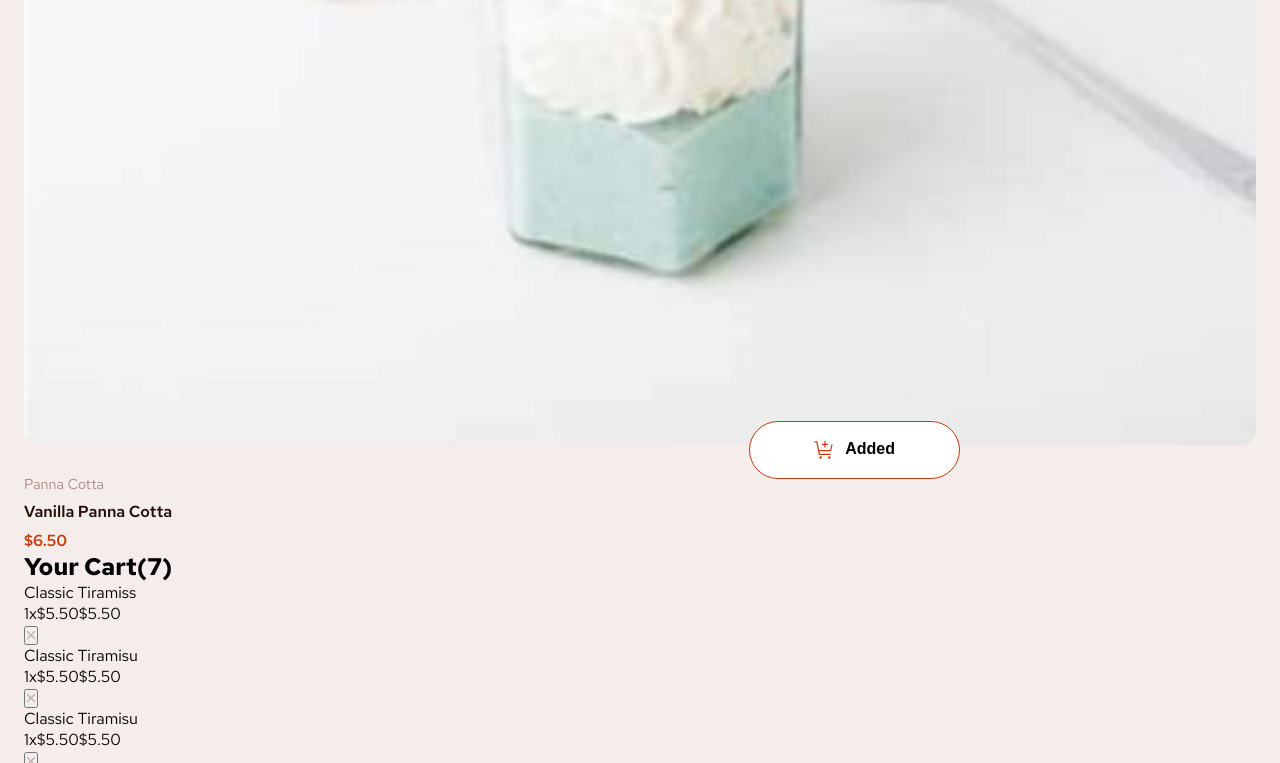
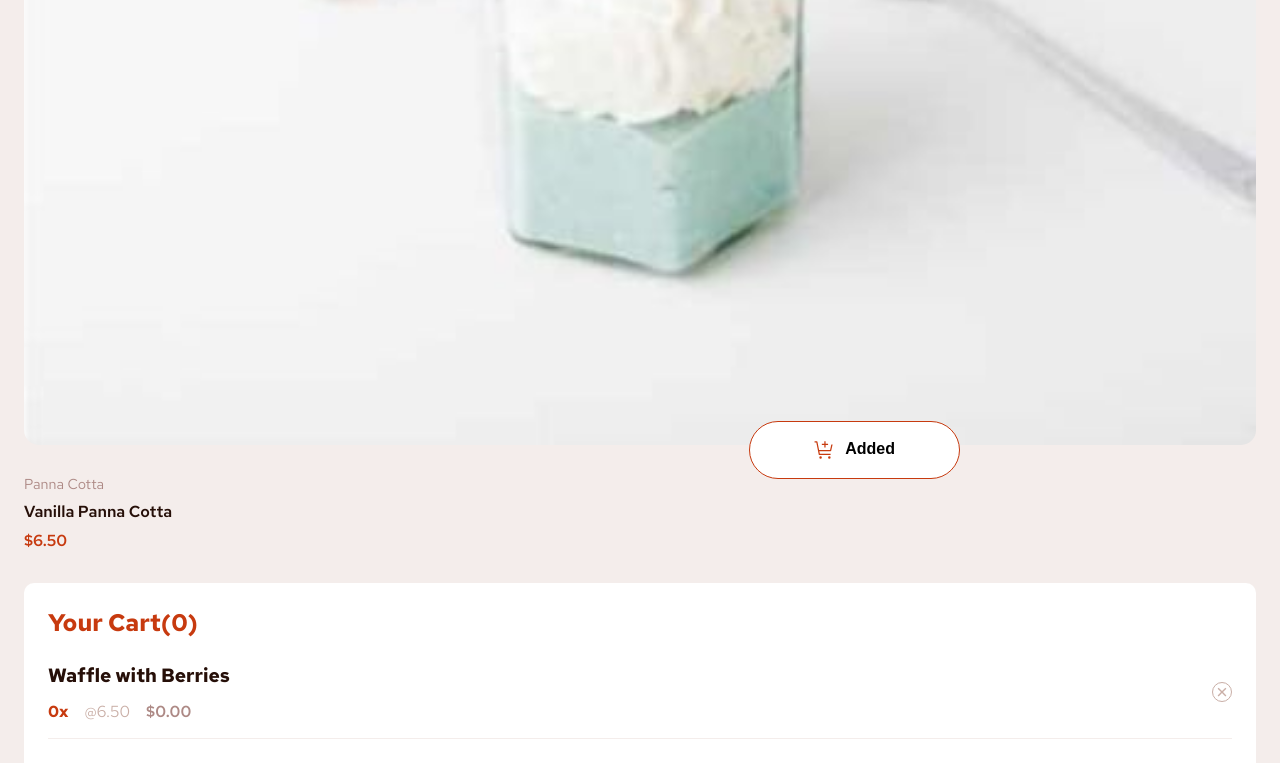
Before and after one commit to shekinahwebdev/PRODUCT-LIST-CART, a React (Vite) app: page / in a window 1280 px wide. Shown: the part 11237-12000 px from the top of the page. Built offline with nearby package versions, Linux system fonts and the light colour scheme; a web font is replaced by a local one.

Commit message:
Add food selection and cart functionality with UI updates

```diff
--- a/src/App.css
+++ b/src/App.css
@@ -179,3 +179,116 @@ body {
   font-weight: 500;
   margin-top: 1rem;
 }
+
+.selected-food-page {
+  margin-top: 2rem;
+  border-radius: 10px;
+  /* border: 1px solid black; */
+  padding: 1.5rem 1.5rem;
+  background-color: white;
+  display: flex;
+  flex-direction: column;
+  gap: 1.5rem;
+}
+
+.selected-food-page__title {
+  font-size: 1.5rem;
+  color: var(--Red);
+}
+
+.food-selected {
+  /* border: 2px solid green; */
+  border-bottom: 1px solid var(--Rose-100);
+  padding-bottom: 1rem;
+  display: flex;
+  flex-direction: row;
+  justify-content: space-between;
+  align-items: center;
+}
+.selected-food-left {
+  display: flex;
+  flex-direction: column;
+}
+
+.food-selected p {
+  color: var(--Rose-900);
+  font-weight: bold;
+  font-size: 1.2rem;
+}
+
+.selected-food-number {
+  color: var(--Red);
+  /* margin-right: 1rem; */
+  font-weight: 800;
+}
+
+.selected-food-price {
+  color: var(--Rose-300);
+}
+
+.selected-food-total-price {
+  color: var(--Rose-400);
+  font-weight: 600;
+}
+
+.food-price-section {
+  display: flex;
+  align-items: center;
+  gap: 1rem;
+  margin-top: 0.8rem;
+}
+
+.selected-food-remove {
+  border: none;
+  height: 20px;
+  width: 20px;
+  padding-top: 2px;
+  background-color: white;
+  border: 1px solid var(--Rose-300);
+  border-radius: 50%;
+}
+
+.selected-food-remove:hover {
+  cursor: pointer;
+}
+
+.total-price {
+  display: flex;
+  flex-direction: row;
+  justify-content: space-between;
+  align-items: center;
+}
+
+.total-price p {
+  color: var(--Rose-900);
+  font-size: 1.1rem;
+}
+
+.total-price span {
+  font-size: 2rem;
+  color: var(--Rose-900);
+  font-weight: bold;
+}
+
+.food-information {
+  display: flex;
+  align-items: center;
+  gap: 1rem;
+  padding: 1rem 1.2rem;
+  background-color: var(--Rose-100);
+  border-radius: 5px;
+}
+
+.confirm-order-button {
+  margin-top: 1rem;
+  border: none;
+  padding: 1rem;
+  background-color: var(--Red);
+  color: var(--Rose-100);
+  border-radius: 200px;
+  font-size: 1.1rem;
+}
+
+.confirm-order-button:hover {
+  cursor: pointer;
+}
--- a/src/components/Food.tsx
+++ b/src/components/Food.tsx
@@ -8,6 +8,12 @@ interface FoodProps {
   tabletImage: string;
   desktopImage: string;
   thumbnail: string;
+  onSelect?: (
+    name: string,
+    price: number,
+    foodCount: number,
+    cathegory: string
+  ) => void;
 }
 
 const Food: React.FC<FoodProps> = ({
@@ -18,12 +24,14 @@ const Food: React.FC<FoodProps> = ({
   tabletImage,
   desktopImage,
   thumbnail,
+  onSelect,
 }) => {
   const [isAdded, setIsAdded] = useState(false);
   const [count, setCount] = useState(1);
 
   const handleAddtoCart = () => {
     setIsAdded(true);
+    onSelect?.(name, price, count, cathegory);
   };
 
   const handleDecrement = () => {
--- a/src/components/FoodContainer.tsx
+++ b/src/components/FoodContainer.tsx
@@ -1,9 +1,106 @@
+import { useState } from "react";
 import data from "../data/data.json";
+import foodItems from "../data/foodItem";
 import { EmptyPage } from "./EmptyPage";
 import Food from "./Food";
 import { SelectedFoodPage } from "./SelectedFoodPage";
 
 const FoodContainer = () => {
+  const [selectedFood, setSelectedFood] = useState([
+    {
+      cathegory: "Waffle",
+      name: "Waffle with Berries",
+      price: 6.5,
+      foodCount: 0,
+      // foodSum: 0,
+    },
+    {
+      cathegory: "Waffle",
+      name: "Waffle with Berries",
+      price: 6.5,
+      foodCount: 0,
+      // foodSum: 0,
+    },
+    {
+      cathegory: "Crème Brûlée",
+      name: "Vanilla Bean Crème Brûlée",
+      price: 7.0,
+      foodCount: 0,
+      // foodSum: 0,
+    },
+    {
+      cathegory: "Macaron",
+      name: "Macaron Mix of Five",
+      price: 8.0,
+      foodCount: 0,
+      // foodSum: 0,
+    },
+    {
+      cathegory: "Tiramisu",
+      name: "Classic Tiramisu",
+      price: 5.5,
+      foodCount: 0,
+      // foodSum: 0,
+    },
+    {
+      cathegory: "Baklava",
+      name: "Pistachio Baklava",
+      price: 4.0,
+      foodCount: 0,
+      // foodSum: 0,
+    },
+    {
+      cathegory: "Pie",
+      name: "Lemon Meringue Pie",
+      price: 5.0,
+      foodCount: 0,
+      // foodSum: 0,
+    },
+    {
+      cathegory: "Cake",
+      name: "Red Velvet Cake",
+      price: 4.5,
+      foodCount: 0,
+      // foodSum: 0,
+    },
+    {
+      cathegory: "Brownie",
+      name: "Salted Caramel Brownie",
+      price: 5.5,
+      foodCount: 0,
+      // foodSum: 0,
+    },
+    {
+      cathegory: "Panna Cotta",
+      name: "Vanilla Panna Cotta",
+      price: 6.5,
+      foodCount: 0,
+      // foodSum: 0,
+    },
+  ]);
+
+  // Function to handleSelectFood
+  const handleSelectedFood = (
+    name: string,
+    price: number,
+    foodCount: number,
+    cathegory: string
+  ) => {
+    setSelectedFood((prev) =>
+      prev.map((food) =>
+        food.name === name
+          ? {
+              ...food,
+              foodCount: foodCount,
+              name: name,
+              price: price,
+              cathegory: cathegory,
+            }
+          : food
+      )
+    );
+  };
+
   return (
     <section className="food_section">
       <h1 className="main_heading">Desserts</h1>
@@ -17,9 +114,10 @@ const FoodContainer = () => {
           mobileImage={food.image.mobile}
           tabletImage={food.image.tablet}
           desktopImage={food.image.desktop}
+          onSelect={handleSelectedFood}
         />
       ))}
-      <SelectedFoodPage />
+      <SelectedFoodPage selectedFoods={selectedFood} />
       <EmptyPage />
     </section>
   );
--- a/src/components/SelectedFoodPage.tsx
+++ b/src/components/SelectedFoodPage.tsx
@@ -1,51 +1,52 @@
 import removeIcon from "/assets/images/icon-remove-item.svg";
 import carbonIcon from "/assets/images/icon-carbon-neutral.svg";
-export const SelectedFoodPage = () => {
+
+interface FoodItem {
+  cathegory: string;
+  name: string;
+  price: number;
+  foodCount: number;
+}
+
+interface SelectedFoodPageProps {
+  selectedFoods: FoodItem[];
+}
+
+export const SelectedFoodPage: React.FC<SelectedFoodPageProps> = ({
+  selectedFoods,
+}) => {
   return (
     <main className="selected-food-page">
-      <h1 className="selected-food-page__title">Your Cart(7)</h1>
-      <div className="food-selected">
-        <p>Classic Tiramiss</p>
-        <div>
-          <span className="selected-food-number">1x</span>
-          <span className="selected-food-price">$5.50</span>
-          <span className="selected-food-total-price">$5.50</span>
+      <h1 className="selected-food-page__title">Your Cart(0)</h1>
+      {selectedFoods.map((food, index) => (
+        <div className="food-selected" key={index}>
+          <div className="selected-food-left">
+            <p>{food.name}</p>
+            <div className="food-price-section">
+              <span className="selected-food-number">{food.foodCount}x</span>
+              <span className="selected-food-price">
+                @{food.price.toFixed(2)}
+              </span>
+              <span className="selected-food-total-price">
+                ${(food.price * food.foodCount).toFixed(2)}
+              </span>
+            </div>
+          </div>
+          <button className="selected-food-remove">
+            <img src={removeIcon} alt="Remove item" />
+          </button>
         </div>
-        <button className="selected-food-remove">
-          <img src={removeIcon} alt="Remove item" />
-        </button>
-      </div>
-      <div className="food-selected">
-        <p>Classic Tiramisu</p>
-        <div>
-          <span className="selected-food-number">1x</span>
-          <span className="selected-food-price">$5.50</span>
-          <span className="selected-food-total-price">$5.50</span>
-        </div>
-        <button className="selected-food-remove">
-          <img src={removeIcon} alt="Remove item" />
-        </button>
-      </div>
-      <div className="food-selected">
-        <p>Classic Tiramisu</p>
-        <div>
-          <span className="selected-food-number">1x</span>
-          <span className="selected-food-price">$5.50</span>
-          <span className="selected-food-total-price">$5.50</span>
-        </div>
-        <button className="selected-food-remove">
-          <img src={removeIcon} alt="Remove item" />
-        </button>
-      </div>
-
+      ))}
       <div className="total-price">
         <p>Order Total</p>
         <span>$46.50</span>
       </div>
 
-      <div>
+      <div className="food-information">
         <img src={carbonIcon} alt="Carbon Neutral" className="carbon-icon" />
-        <p className="carbon-neutral-text">This is a carbon-neutal delivery</p>
+        <p className="carbon-neutral-text">
+          This is a <strong>carbon-neutal</strong> delivery
+        </p>
       </div>
 
       <button aria-label="Confirm Order" className="confirm-order-button">
--- /dev/null
+++ b/src/data/foodItem.ts
@@ -0,0 +1,74 @@
+const foodItems = [
+  {
+    cathegory: "Waffle",
+    name: "Waffle with Berries",
+    price: 6.5,
+    foodCount: 0,
+    // foodSum: 0,
+  },
+  {
+    cathegory: "Waffle",
+    name: "Waffle with Berries",
+    price: 6.5,
+    foodCount: 0,
+    // foodSum: 0,
+  },
+  {
+    cathegory: "Crème Brûlée",
+    name: "Vanilla Bean Crème Brûlée",
+    price: 7.0,
+    foodCount: 0,
+    // foodSum: 0,
+  },
+  {
+    cathegory: "Macaron",
+    name: "Macaron Mix of Five",
+    price: 8.0,
+    foodCount: 0,
+    // foodSum: 0,
+  },
+  {
+    cathegory: "Tiramisu",
+    name: "Classic Tiramisu",
+    price: 5.5,
+    foodCount: 0,
+    // foodSum: 0,
+  },
+  {
+    cathegory: "Baklava",
+    name: "Pistachio Baklava",
+    price: 4.0,
+    foodCount: 0,
+    // foodSum: 0,
+  },
+  {
+    cathegory: "Pie",
+    name: "Lemon Meringue Pie",
+    price: 5.0,
+    foodCount: 0,
+    // foodSum: 0,
+  },
+  {
+    cathegory: "Cake",
+    name: "Red Velvet Cake",
+    price: 4.5,
+    foodCount: 0,
+    // foodSum: 0,
+  },
+  {
+    cathegory: "Brownie",
+    name: "Salted Caramel Brownie",
+    price: 5.5,
+    foodCount: 0,
+    // foodSum: 0,
+  },
+  {
+    cathegory: "Panna Cotta",
+    name: "Vanilla Panna Cotta",
+    price: 6.5,
+    foodCount: 0,
+    // foodSum: 0,
+  },
+];
+
+export default foodItems;
```
